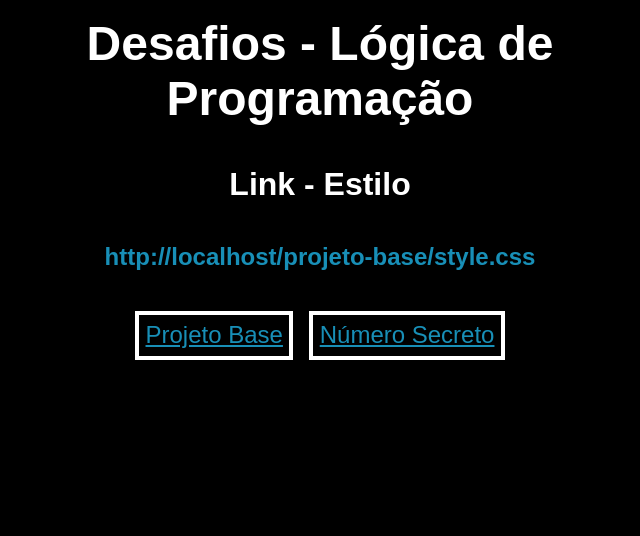
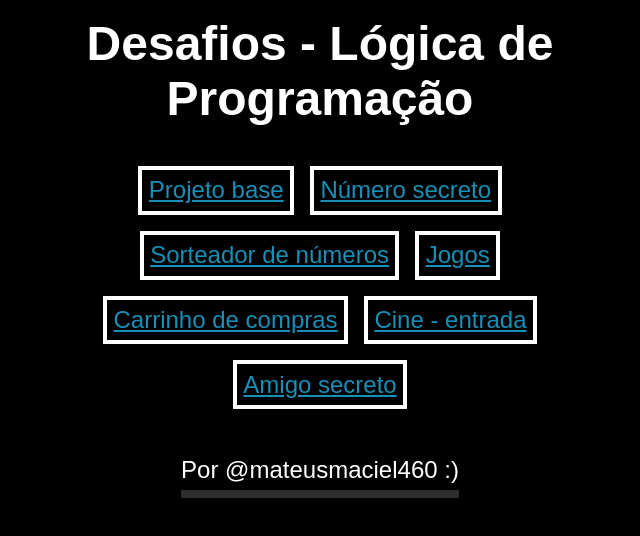
Before and after one commit to mateusmaciel460/desafios-logica-programacao, a plain HTML site: page index.html in a window 1280 px wide. Shown: the whole page, without its empty margins (320-960 px from the left). Drawn offline with Linux system fonts and the light colour scheme.

Commit message:
commit de fechamento do projeto

```diff
--- a/index.html
+++ b/index.html
@@ -6,19 +6,25 @@
     <title>Página Inicial | Desafios - Lógica de Programação</title>
     <link rel="shortcut icon" href="https://i.ibb.co/d0HBZsbV/image-default.png" type="image/x-icon">
     <link rel="stylesheet" href="projeto-base/style.css">
+    <style>
+        .texto-especial {
+            border-bottom: 0.5rem solid #2e2e2e;
+            padding: 0.4rem 0;
+        }
+
+        .conteudo__grupo {
+            flex-wrap: wrap;
+        }
+    </style>
 </head>
 <body>
     <main class="conteudo modelo__horizontal modelo__centralizado">
         <section class="conteudo__secao modelo__vertical modelo__centralizado">
             <h1 class="conteudo__titulo">Desafios - Lógica de Programação</h1>
 
-            <h3 class="conteudo__subtitulo-2">Link - Estilo</h3>
-            <p class="conteudo__texto conteudo__destaque"></p>
+            <div class="conteudo__grupo modelo__horizontal modelo__centralizado" id="elemento-projetos"></div>
 
-            <div class="conteudo__grupo modelo__horizontal">
-                <a href="projeto-base/index.html" target="_blank" class="conteudo__texto">Projeto Base</a>
-                <a href="numero-secreto/index.html" target="_blank" class="conteudo__texto">Número Secreto</a>
-            </div>
+            <p class="conteudo__texto texto-especial">Por @mateusmaciel460 :)</p>
         </section>
     </main>
 
--- a/script.js
+++ b/script.js
@@ -1,4 +1,18 @@
-let texto = document.querySelector('p');
-texto.textContent = `${location.origin}/projeto-base/style.css`;
+let elementoProjetos = document.querySelector('#elemento-projetos');
+const listaProjetos = [
+    { id: 1, titulo: 'Projeto base', caminho: 'projeto-base' },
+    { id: 2, titulo: 'Número secreto', caminho: 'numero-secreto' },
+    { id: 3, titulo: 'Sorteador de números', caminho: 'sorteador-numeros' },
+    { id: 4, titulo: 'Jogos', caminho: 'jogos' },
+    { id: 5, titulo: 'Carrinho de compras', caminho: 'carrinho-compras' },
+    { id: 6, titulo: 'Cine - entrada', caminho: 'cine-entrada' },
+    { id: 7, titulo: 'Amigo secreto', caminho: 'amigo-secreto' },
+];
 
-console.log(location.origin);
+listaProjetos.forEach((projeto) => {
+    elementoProjetos.innerHTML += `
+        <a
+            href="${projeto.caminho}/"
+            target="_blank" class="conteudo__texto">${projeto.titulo}</a>
+    `;
+});
```
